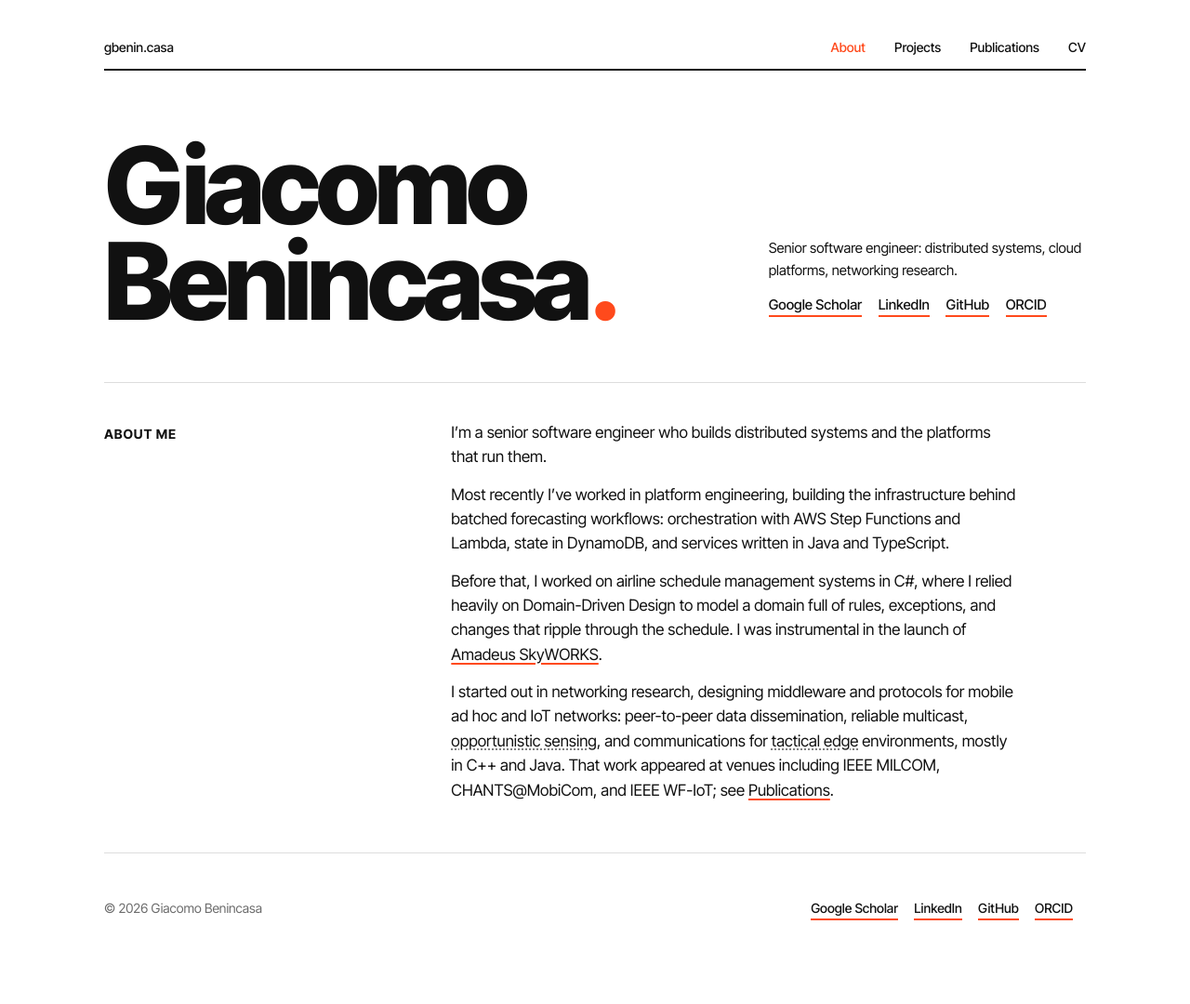
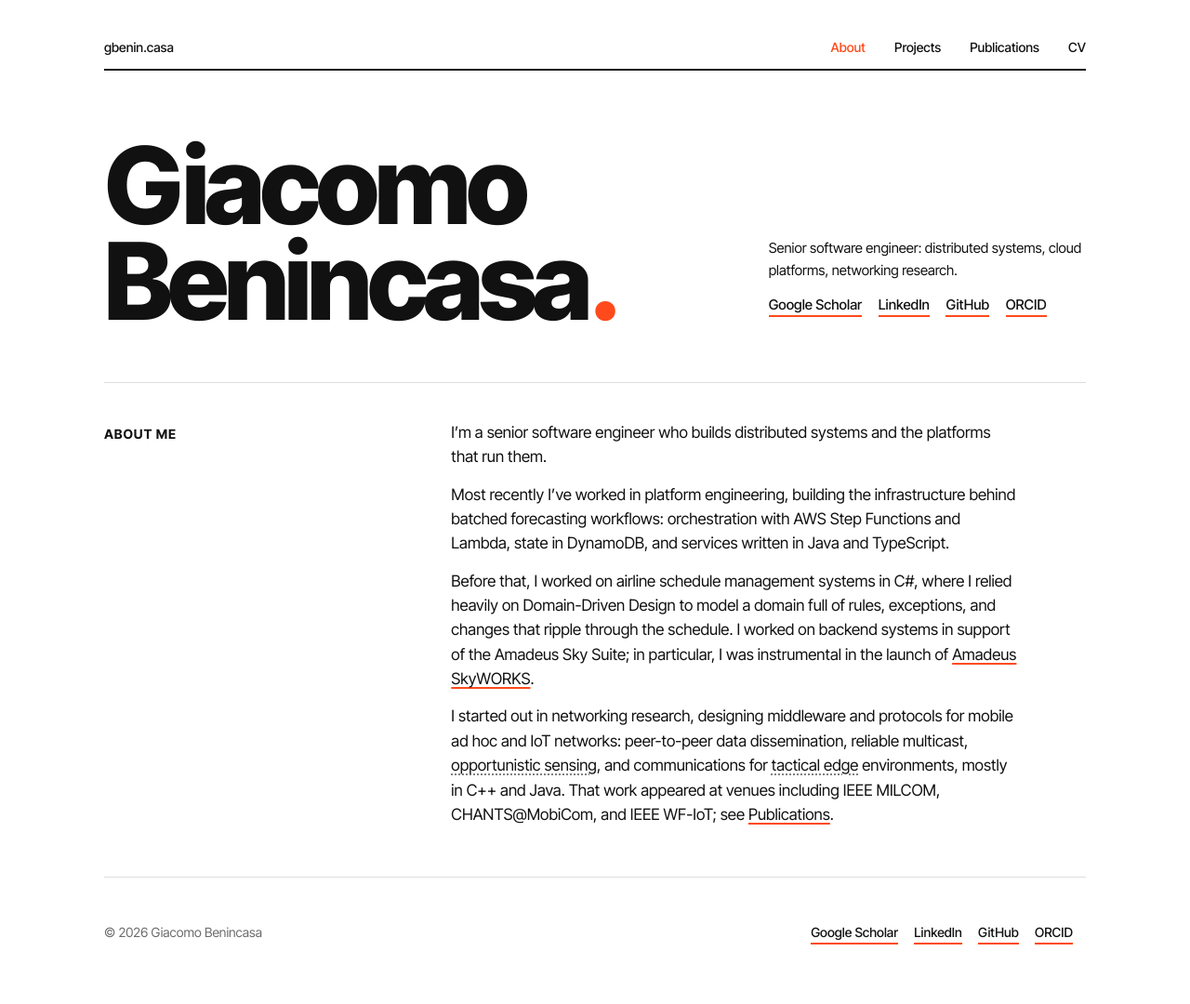
Before and after one commit to giacobenin/giacobenin.github.io, a Jekyll site: the page built from _pages/about.md, in a window 1280 px wide. Shown: the whole page at 93% size. Built offline with Jekyll 4.4.1, drawn with Linux system fonts in a browser that asks for light colours; before the commit the page ends 1054 px from its top, so only the background shows below that.

Commit message:
About: say backend work supported Amadeus Sky Suite, incl. SkyWORKS launch
Sky Suite is marked up as software provided by Amadeus (no public page,
so no visible link); SkyWORKS keeps its product-page link.

Co-Authored-By: Claude Opus 5.5 <noreply@anthropic.com>

```diff
--- a/_data/technologies.yml
+++ b/_data/technologies.yml
@@ -59,4 +59,5 @@
 "reliable multicast":    { wikidata: Q7310997 }
 "tactical edge network": { type: DefinedTerm, description: "Resilient, decentralized communication infrastructures designed to connect warfighters, sensors, and command centers in degraded, intermittent, or disconnected environments where cloud access is unavailable or contested." }
 "opportunistic sensing": { type: DefinedTerm, description: "A computer science paradigm that automatically leverages the sensing capabilities of user devices (such as smartphones) to collect data without requiring active user involvement or conscious participation." }
+"Amadeus Sky Suite":  { type: SoftwareApplication, provider: Q696061 }   # suite of airline planning products; no public page or Wikidata item
 "Amadeus SkyWORKS": { url: "https://amadeus.com/en/airlines/products/skyworks", type: SoftwareApplication, provider: Q696061 }   # flight schedule management system; no Wikidata item
--- a/_pages/about.md
+++ b/_pages/about.md
@@ -14,7 +14,8 @@ state in {% include concept.html name="DynamoDB" standalone=true %}, and service
 
 Before that, I worked on airline schedule management systems in {% include concept.html name="C#" standalone=true %}, where I relied
 heavily on {% include concept.html name="Domain-Driven Design" standalone=true %} to model a domain full of rules, exceptions, and
-changes that ripple through the schedule. I was instrumental in the launch of
+changes that ripple through the schedule. I worked on backend systems in support of
+the {% include concept.html name="Amadeus Sky Suite" standalone=true %}; in particular, I was instrumental in the launch of
 {% include concept.html name="Amadeus SkyWORKS" link=true standalone=true %}.
 
 I started out in networking research, designing {% include concept.html name="middleware" standalone=true %} and protocols for
```
